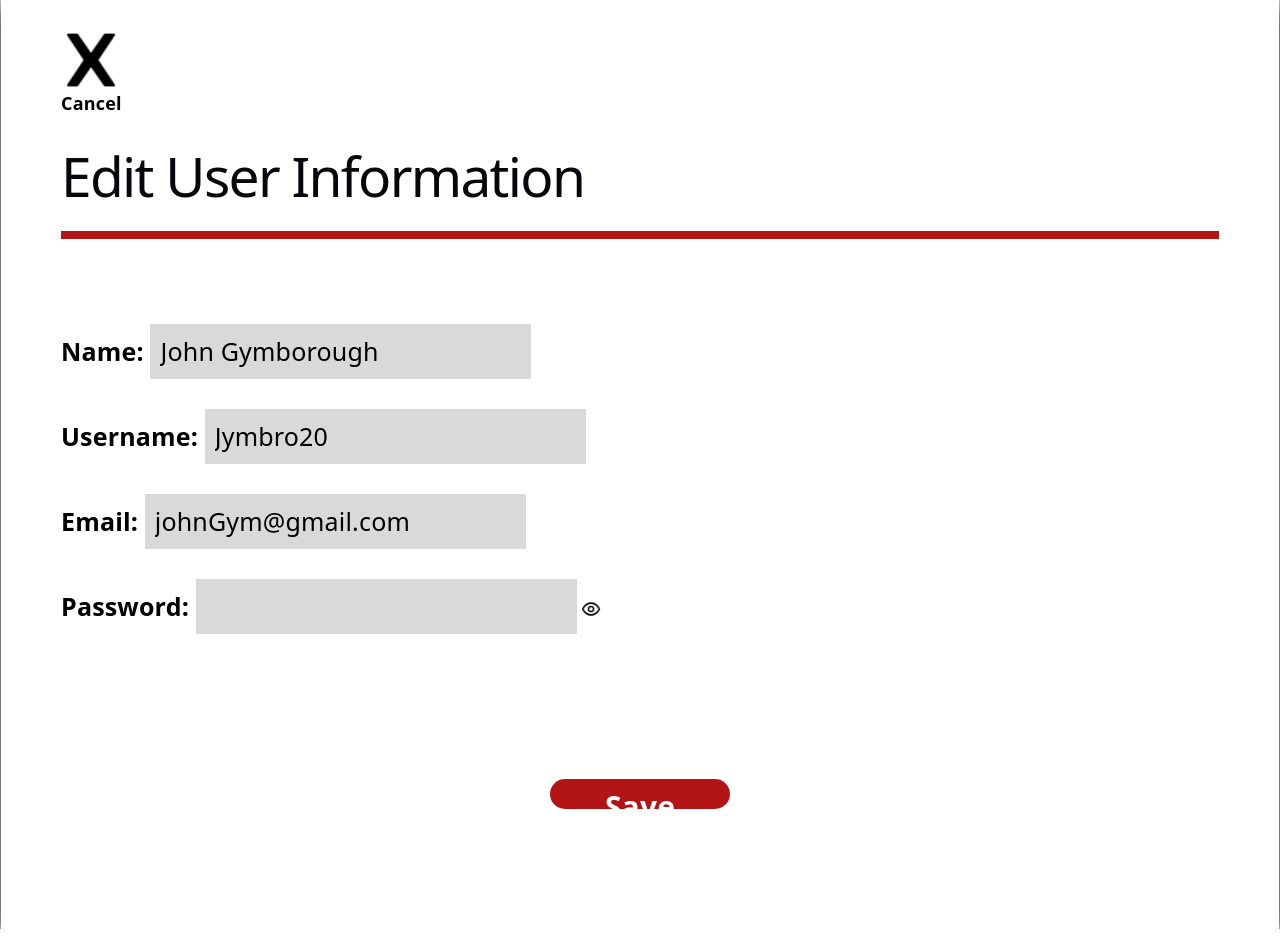
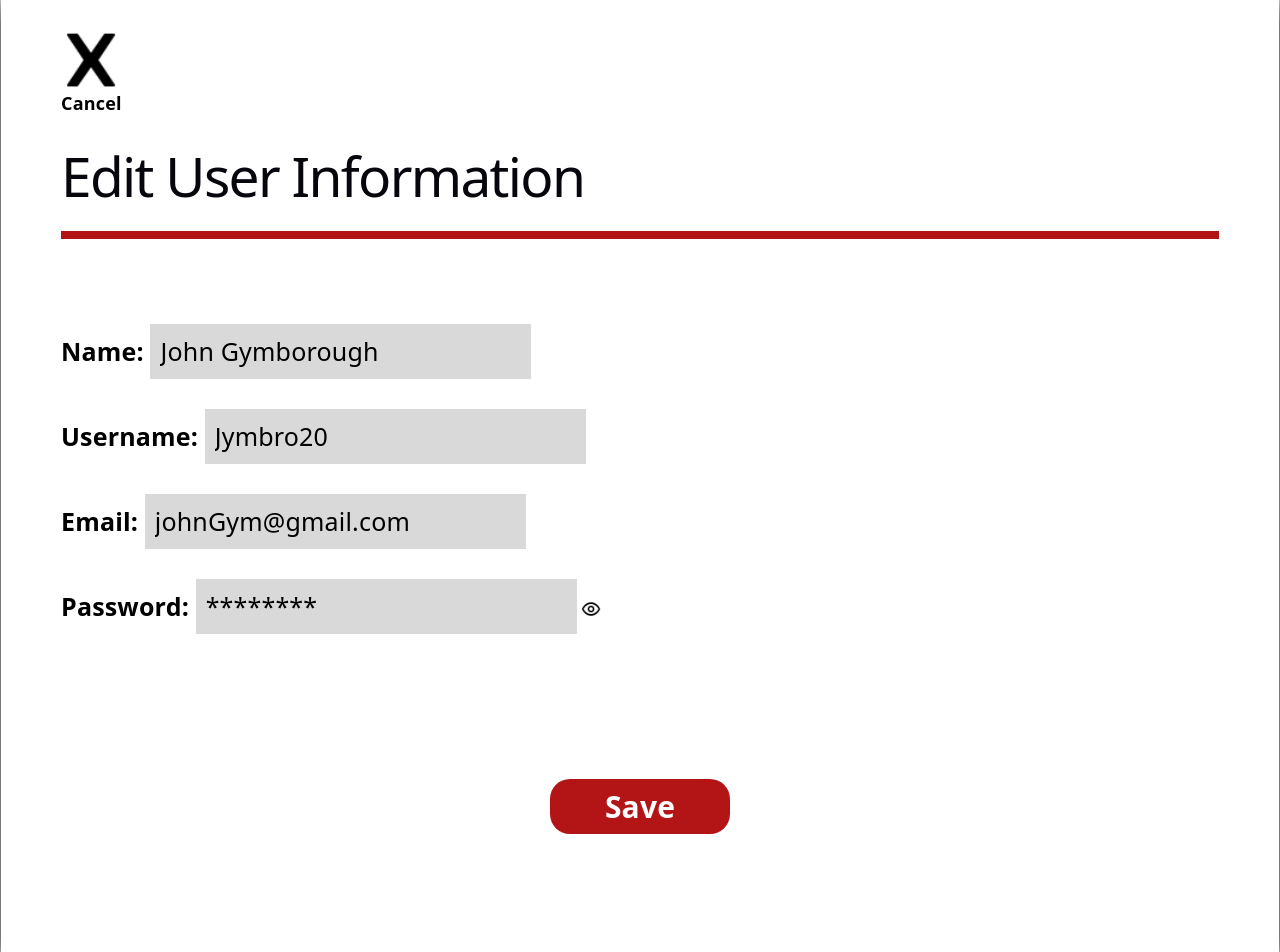
Before and after one commit to mikaylaphilpot/GymBros, a React (Vite) app in the folder frontend/: page /edit-user-info-page in a window 1280 px wide. Before the commit the page ends 929 px from the top, so only its background shows below. Built offline with nearby package versions, Linux system fonts and the light colour scheme.

Commit message:
Edited a few small errors after merging from main
Fixed a few issues with CSS and values showing up, and imported Tailwind CSS in order to start the server without errors.

```diff
--- a/frontend/src/components/EditUserInfo.tsx
+++ b/frontend/src/components/EditUserInfo.tsx
@@ -3,7 +3,7 @@ import showPswdIcon from "../assets/showPswdIcon.png"
 import hidePswdIcon from "../assets/hidePswdIcon.png"
 import Icon from "./Icon";
 
-type UserInfoProfileSectionProps = {
+type EditUserInfoProps = {
     name: string;
     username: string;
     email: string;
@@ -11,7 +11,7 @@ type UserInfoProfileSectionProps = {
     onChange: (inputName: "name" | "username" | "email" | "password", value: string) => void;
 }
 
-export default function UserInfoProfileSection({name, username, email, password, onChange}: UserInfoProfileSectionProps) {
+export default function EditUserInfo({name, username, email, password, onChange}: EditUserInfoProps) {
     const [showPswd, setShowPswd] = useState(false);
 
     function togglePasswordVisibility() {
--- a/frontend/src/pages/EditUserInfoPage.tsx
+++ b/frontend/src/pages/EditUserInfoPage.tsx
@@ -12,7 +12,7 @@ export default function EditUserInfoPage() {
     const [name, setName] = useState("John Gymborough");
     const [username, setUsername] = useState("Jymbro20");
     const [email, setEmail] = useState("johnGym@gmail.com");
-    const [password, setPassword] = useState("");
+    const [password, setPassword] = useState("hello123");
 
 
     function handleChange(inputName: "name" | "username" | "email" | "password", value: string) {
--- a/frontend/src/styles/homepage.css
+++ b/frontend/src/styles/homepage.css
@@ -195,7 +195,7 @@ p {
     margin: 30px auto 90px auto;
     padding: 15px;
     width: 180px;
-    height: 30px;
+    height: 55px;
     text-decoration: none;
     text-align: center;
 
```
Also changed, not shown: 1 other file (tests, documents, lock files or other folders).
